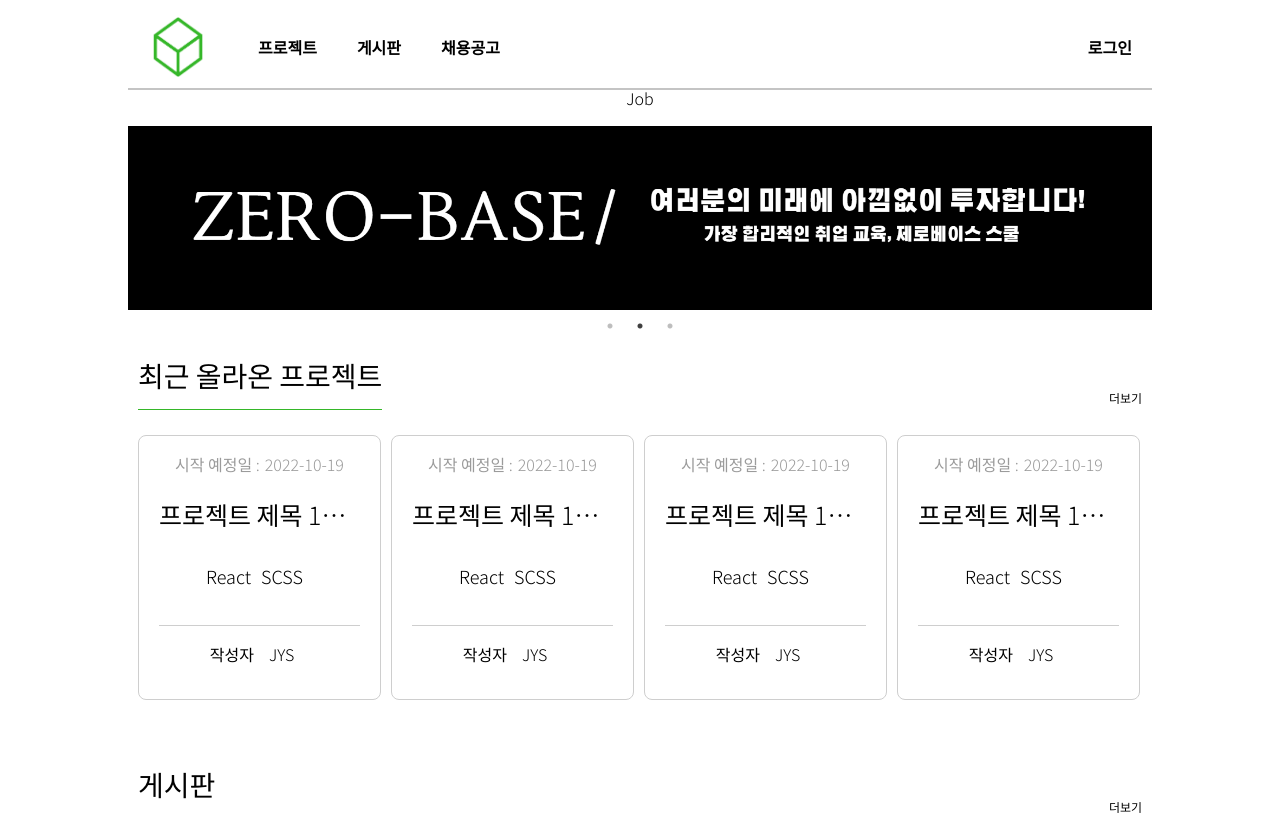
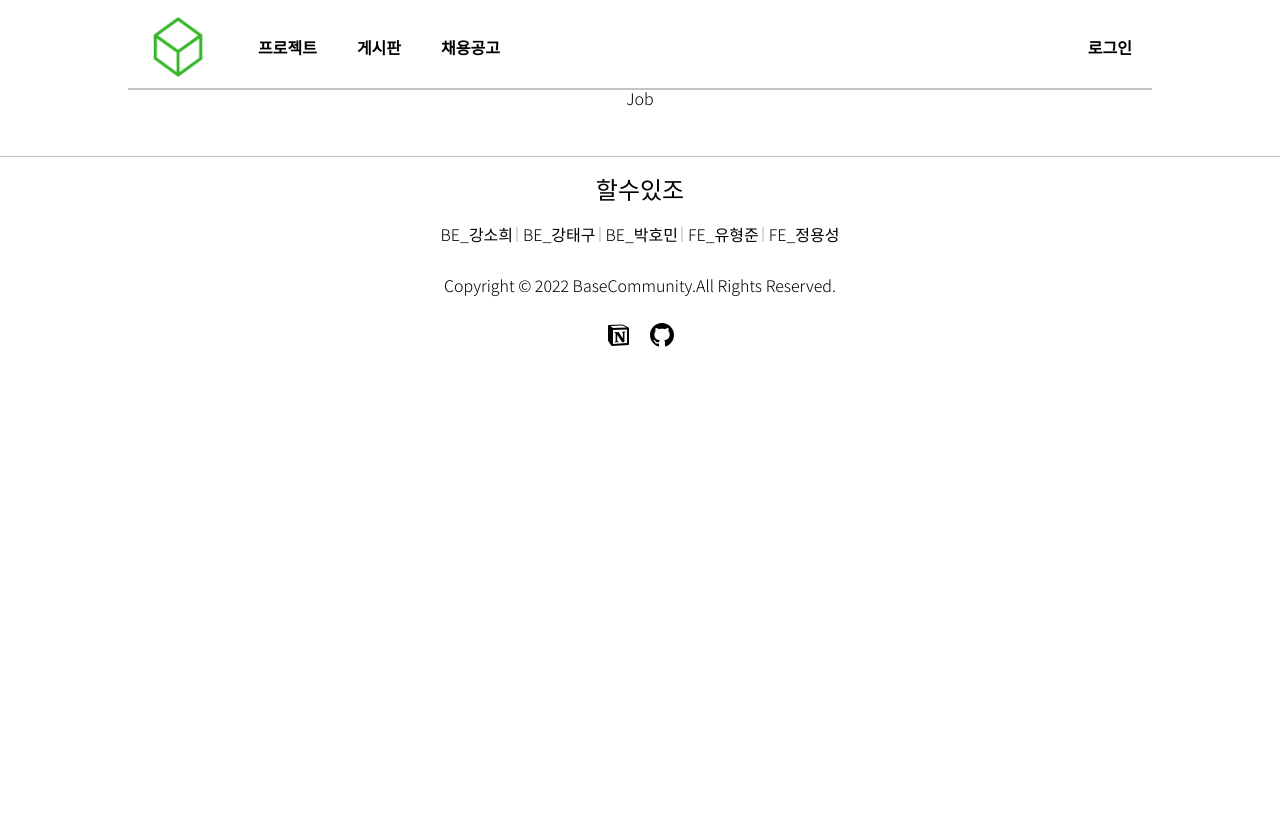
Before and after one commit to CanDoIt-Team/BaseCommunity-FE, a React (Create React App) app: page /Job in a window 1280 px wide. Shown: the top 815 px of the page. Built offline with nearby package versions, Linux system fonts and the light colour scheme.

Commit message:
#Feat: #8 - 프로젝트 구조 수정
index.js, App.js, Home.js 프로젝트 구조를 수정

```diff
--- a/src/App.js
+++ b/src/App.js
@@ -1,30 +1,18 @@
-import { Routes, Route } from 'react-router-dom'
-import Project from './pages/Project'
-import Board from './pages/Board'
-import Job from './pages/Job'
-import Home from './pages/Home'
-import Login from './pages/Login'
-import Signup from './pages/Signup'
-import ChangePassword from './pages/ChangePassword'
-import ConfirmChangePassword from './pages/ConfirmChangePassword'
+import { Outlet } from 'react-router-dom'
+import styled from './styles/Home.module.css'
+
+import Nav from './components/Nav'
+import Footer from './components/Footer'
 
 function App() {
   return (
     <>
-      <Routes>
-        <Route path={'/'} element={<Home />}>
-          <Route path={'/project'} element={<Project />} />
-          <Route path={'/Board'} element={<Board />} />
-          <Route path={'/Job'} element={<Job />} />
-        </Route>
-        <Route path={'/login'} element={<Login />} />
-        <Route path={'/signup'} element={<Signup />} />
-        <Route path={'/changePassword'} element={<ChangePassword />} />
-        <Route
-          path={'/confirmChangePassword'}
-          element={<ConfirmChangePassword />}
-        />
-      </Routes>
+      <div className={styled.mainContainer}>
+        <div style={{ height: '20px' }}></div>
+        <Nav />
+        <Outlet />
+      </div>
+      <Footer />
     </>
   )
 }
--- a/src/index.js
+++ b/src/index.js
@@ -1,13 +1,38 @@
 import React from 'react'
 import ReactDOM from 'react-dom/client'
-import { BrowserRouter } from 'react-router-dom'
+import { BrowserRouter, Routes, Route } from 'react-router-dom'
+
+import App from './App'
+import Project from './pages/Project'
+import Board from './pages/Board'
+import Job from './pages/Job'
+import Home from './pages/Home'
+import Login from './pages/Login'
+import Signup from './pages/Signup'
+import ChangePassword from './pages/ChangePassword'
+import ConfirmChangePassword from './pages/ConfirmChangePassword'
 
 import './index.css'
-import App from './App'
 
 const root = ReactDOM.createRoot(document.getElementById('root'))
 root.render(
   <BrowserRouter>
-    <App />
+    <>
+      <Routes>
+        <Route path={'/'} element={<App />}>
+          <Route path={'/'} element={<Home />} />
+          <Route path={'/project'} element={<Project />} />
+          <Route path={'/Board'} element={<Board />} />
+          <Route path={'/Job'} element={<Job />} />
+        </Route>
+        <Route path={'/login'} element={<Login />} />
+        <Route path={'/signup'} element={<Signup />} />
+        <Route path={'/changePassword'} element={<ChangePassword />} />
+        <Route
+          path={'/confirmChangePassword'}
+          element={<ConfirmChangePassword />}
+        />
+      </Routes>
+    </>
   </BrowserRouter>,
 )
--- a/src/pages/Home.js
+++ b/src/pages/Home.js
@@ -1,22 +1,11 @@
-import { Outlet } from 'react-router-dom'
-import styled from '../styles/Home.module.css'
-import Header from '../components/Header'
-import Nav from '../components/Nav'
-import Footer from '../components/Footer'
 import Main from './Main'
 import Banner from '../components/Banner'
 
 export default function Home() {
   return (
     <>
-      <div className={styled.mainContainer}>
-        <div style={{ height: '20px' }}></div>
-        <Nav />
-        <Outlet />
-        <Banner/>
-        <Main/>
-      </div>
-      <Footer />
+      <Banner />
+      <Main />
     </>
   )
 }
```
